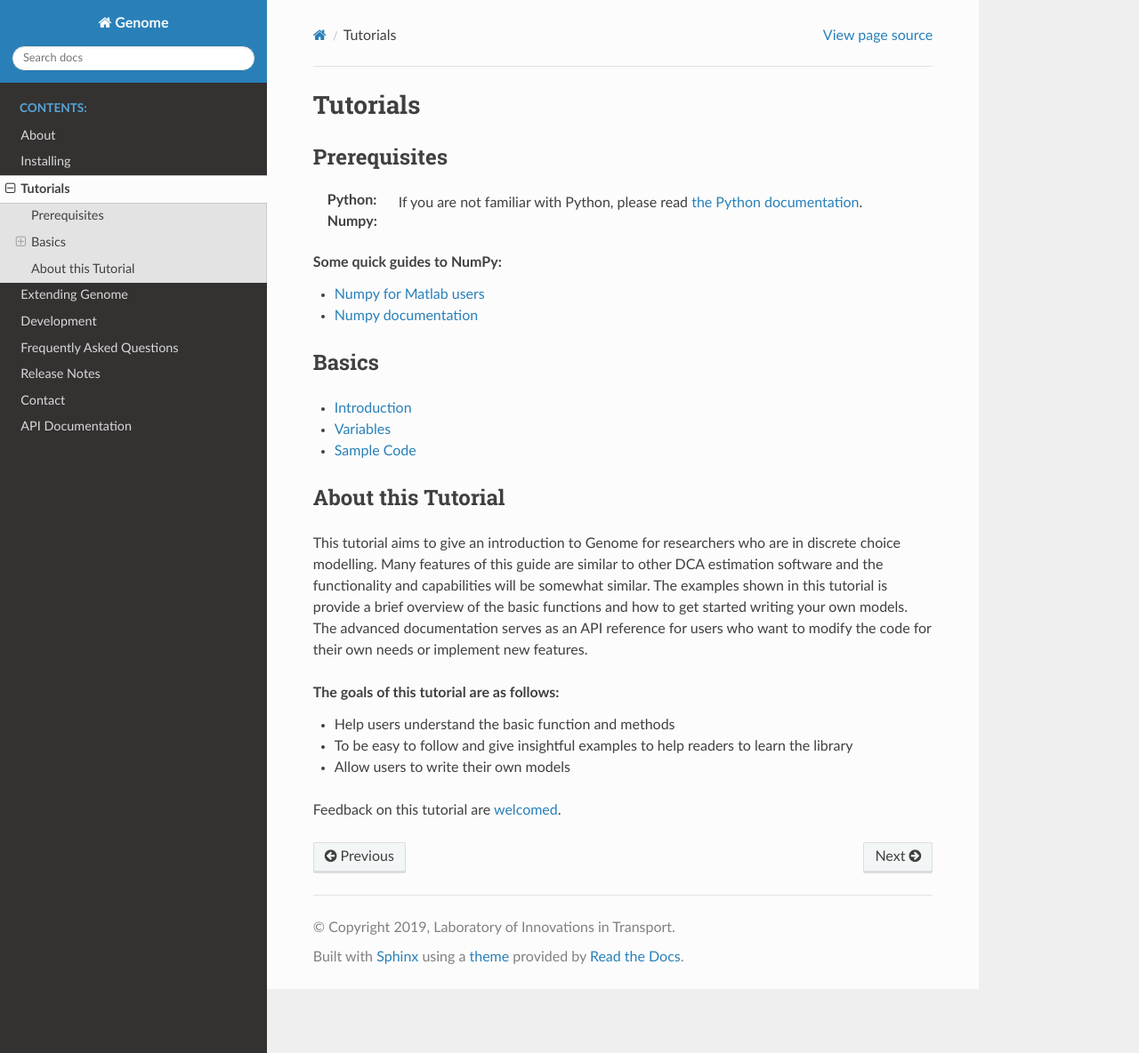
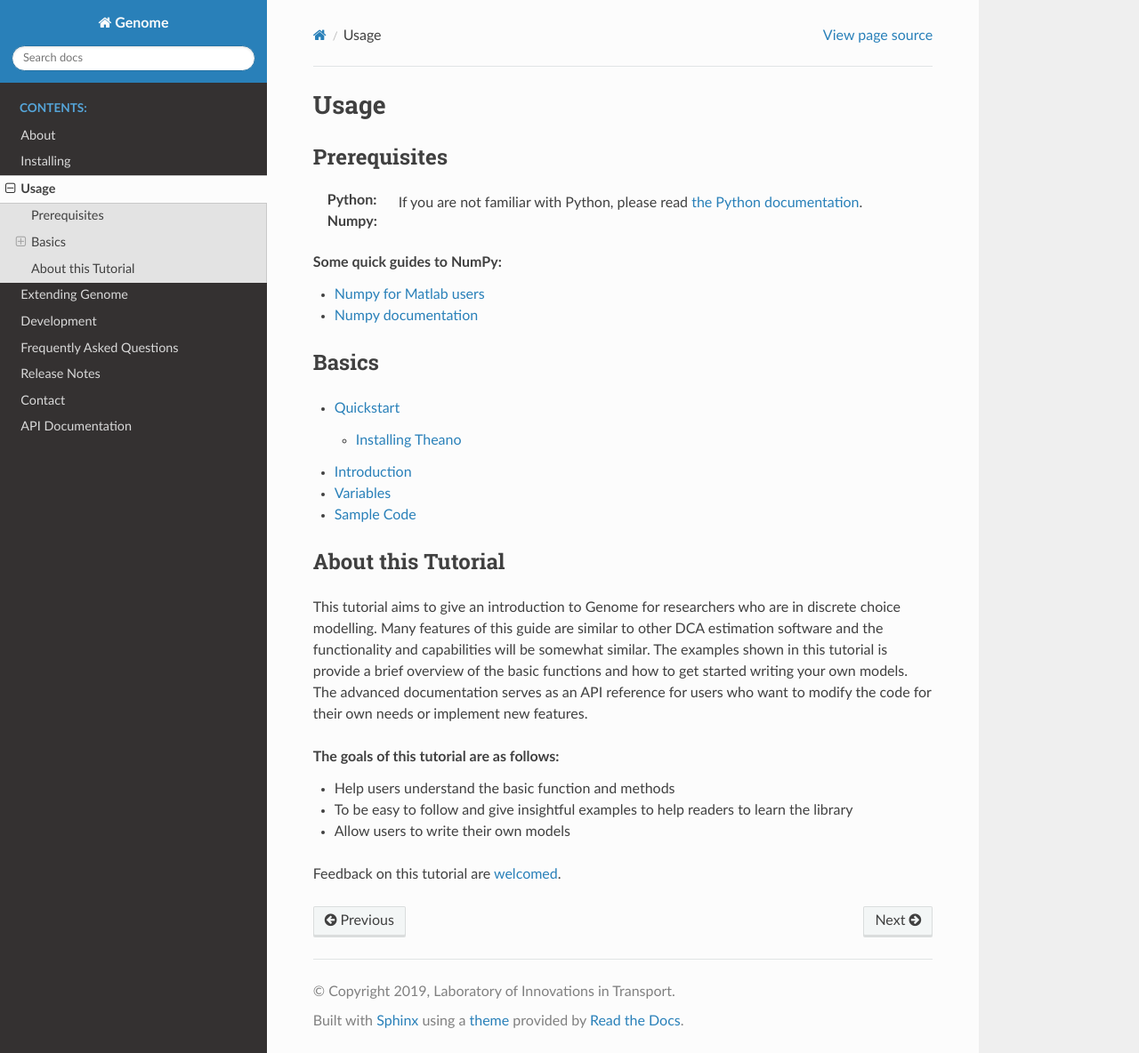
Before and after one commit to mwong009/genome, a Sphinx documentation site: the page built from docs/tutorials/index.rst, in a window 1280 px wide and 1184 px high. Shown: the whole window at 89% size. Built offline with Sphinx 7.4.7 and the Read the Docs theme 2.0.0, drawn with Linux system fonts in a browser that asks for light colours.

Commit message:
update docs

```diff
--- a/docs/conf.py
+++ b/docs/conf.py
@@ -37,11 +37,13 @@
 ]
 
 # Add any paths that contain templates here, relative to this directory.
+
 templates_path = ['_templates']
 
 # List of patterns, relative to source directory, that match files and
 # directories to ignore when looking for source files.
 # This pattern also affects html_static_path and html_extra_path.
+
 exclude_patterns = ['_build', 'Thumbs.db', '.DS_Store']
 
 
@@ -55,6 +57,7 @@
 # Add any paths that contain custom static files (such as style sheets) here,
 # relative to this directory. They are copied after the builtin static files,
 # so a file named "default.css" will overwrite the builtin "default.css".
+
 html_static_path = ['_static']
 
 # -- Options for LaTeX output ------------------------------------------------
@@ -83,5 +86,6 @@
     'undoc-members': True
 }
 
+# -- Options for mock imports ------------------------------------------------
 
 autodoc_mock_imports = ["theano"]
--- a/docs/tutorials/index.rst
+++ b/docs/tutorials/index.rst
@@ -1,7 +1,7 @@
 .. _tutorials:
 
-Tutorials
-=========
+Usage
+=====
 
 Prerequisites
 -------------
@@ -25,6 +25,7 @@
 .. toctree::
     :maxdepth: 2
 
+    quickstart
     basics
 
 About this Tutorial
--- /dev/null
+++ b/docs/tutorials/quickstart.rst
@@ -0,0 +1,7 @@
+.. _quickstart:
+
+Quickstart
+==========
+
+Installing Theano
+-----------------
```
